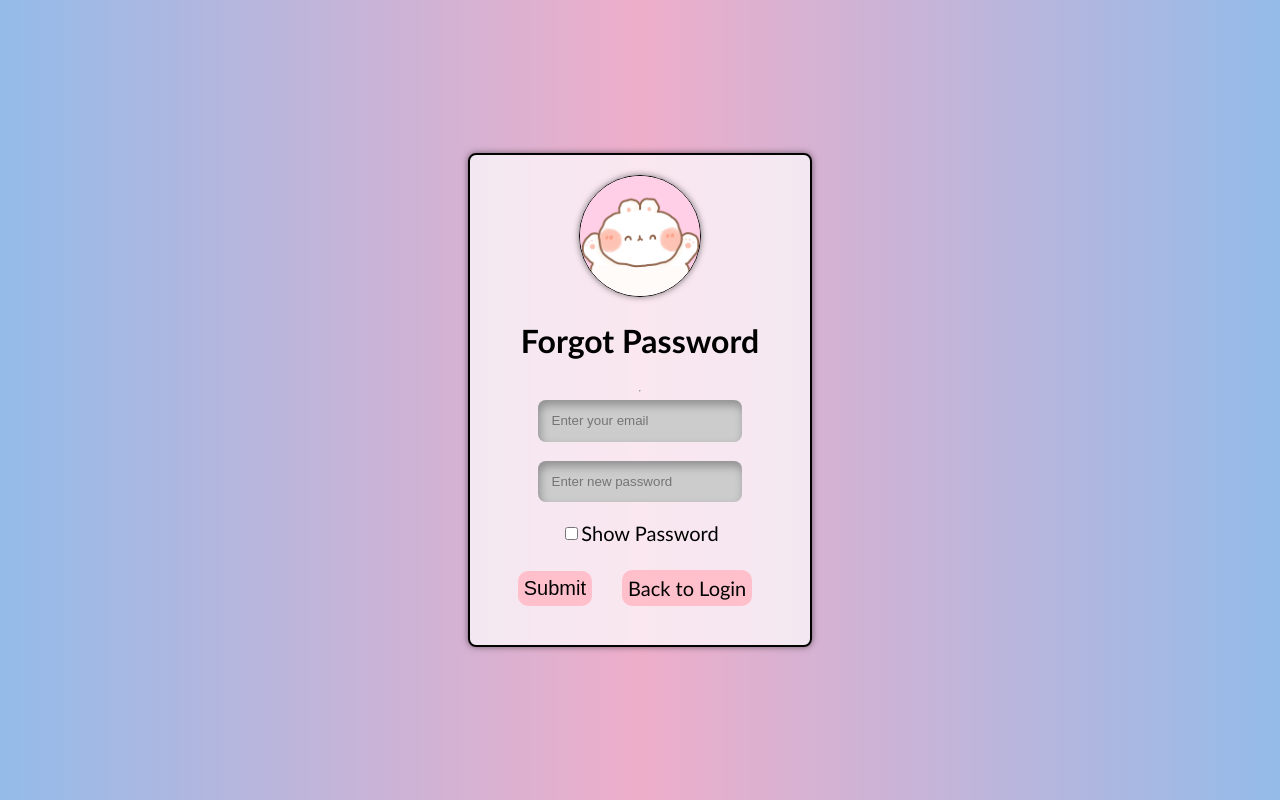
After one commit to ArinGitPort/OnlineShopWebsite, a PHP site: page /forgotpass.php in a window 1280 px wide. The commit adds this page. Run offline with PHP 8.4, Linux system fonts and the light colour scheme.

Commit message:
Added Forgot password functionality

```diff
--- /dev/null
+++ b/forgotpass.php
@@ -0,0 +1,94 @@
+<?php
+session_start(); // Start the session
+
+// Database connection
+$servername = "localhost";
+$dbUsername = "root"; // Database username
+$dbPassword = ""; // Database password
+$dbname = "logindb"; // Use your existing database name
+
+$conn = new mysqli($servername, $dbUsername, $dbPassword, $dbname);
+
+// Check connection
+if ($conn->connect_error) {
+    die("Connection failed: " . $conn->connect_error);
+}
+
+// Process forgot password
+if ($_SERVER["REQUEST_METHOD"] == "POST") {
+    $emailInput = trim($_POST['emailInp']); // Capture email input
+    $newPasswordInput = trim($_POST['newPasswordInp']); // Capture new password input
+
+    // Use prepared statements to avoid SQL injection
+    $stmt = $conn->prepare("SELECT * FROM userinfo WHERE useremail = ?");
+    $stmt->bind_param("s", $emailInput);
+    $stmt->execute();
+    $result = $stmt->get_result();
+
+    if ($result->num_rows > 0) {
+        // If the email exists, update the password in the database
+        $hashedPassword = password_hash($newPasswordInput, PASSWORD_DEFAULT); // Hash the new password
+        $updateStmt = $conn->prepare("UPDATE userinfo SET userpassword = ? WHERE useremail = ?");
+        $updateStmt->bind_param("ss", $hashedPassword, $emailInput);
+        $updateStmt->execute();
+
+        echo "<script>alert('Your password has been successfully updated!');</script>";
+    } else {
+        echo "<script>alert('Email not found!');</script>";
+    }
+
+    $stmt->close(); // Close statement
+    $updateStmt->close(); // Close update statement
+}
+
+$conn->close(); // Close connection
+?>
+
+<!DOCTYPE html>
+<html lang="en">
+<head>
+    <link rel="stylesheet" href="stylingfile/forgotpass.css" />
+    <link rel="icon" href="iconlogo/bunniwinkleIcon.ico">
+    <meta charset="UTF-8" />
+    <meta name="viewport" content="width=device-width, initial-scale=1.0" />
+    <title>Forgot Password</title>
+</head>
+
+<body>
+  <div class="forgotPasswordBoxContainer">
+    <div class="iconDiv">
+      <img src="imgBG/bunniwinkleIcon.jpg">
+    </div>
+
+    <form action="" method="POST">
+      <div class="forgotPasswordHeaderDiv">
+        <h1 class="forgotPasswordHeader">Forgot Password</h1>
+        <hr>
+      </div>
+      <div class="forgotPasswordInfoDiv">
+        <input name="emailInp" class="emailBox" type="email" placeholder="Enter your email" required><br>
+        <input name="newPasswordInp" class="newPasswordBox" type="password" placeholder="Enter new password" required><br>
+      </div>
+      <div class="showpassDiv">
+      <input class="showpass" type="checkbox" id="showNewPassword" onclick="toggleNewPassword()"> Show Password
+      </div>
+      <div class="forgotPasswordButtonDiv">
+        <button type="submit" class="forgotPasswordButton">Submit</button>
+        <a href="login.php" class="forgotPasswordButton" style="text-decoration: none; color: inherit">Back to Login</a>
+      </div>
+    </form>
+  </div>
+
+  <!-- JavaScript to toggle password visibility -->
+  <script>
+    function toggleNewPassword() {
+      var newPasswordInput = document.querySelector(".newPasswordBox");
+      if (newPasswordInput.type === "password") {
+        newPasswordInput.type = "text";
+      } else {
+        newPasswordInput.type = "password";
+      }
+    }
+  </script>
+</body>
+</html>
--- a/home.php
+++ b/home.php
@@ -17,6 +17,7 @@
     <div class="maindisplayDiv2">
         <div class="insideDisplayDiv2">
             <!-- Title above the slideshow -->
+
             <h2 class="slideshow-title">WELCOME TO BUNNIWINKLE INVENTORY SYSTEM</h2>
 
             <!-- Slideshow container -->
@@ -40,6 +41,7 @@
                     <img src="imgBG/bunniartscraft.jpg" class="slideshow-image">
                     <div class="text"></div>
                 </div>
+                <p class="introducePara">Welcome to bunniwinkle inventory system app. The goal of this app is to make monitoring of orders and products easier. </p>
 
                 <!-- Next and previous buttons -->
                 <a class="prev" onclick="plusSlides(-1)">&#10094;</a>
--- a/stylingfile/edititem.css
+++ b/stylingfile/edititem.css
@@ -18,7 +18,7 @@ background: radial-gradient(circle, rgba(247,190,215,0.8932365182401085) 5%, rgb
   width: 300px;
   height: 400px;
   padding: 20px;
-  background-color: #97ada3;
+  background-color: rgba(151, 158, 173, 0.5);
 }
 
 .editprodContainer2 {
@@ -36,7 +36,7 @@ background: radial-gradient(circle, rgba(247,190,215,0.8932365182401085) 5%, rgb
   width: 300px;
   height: 600px;
   padding: 20px;
-  background-color: #979ead;
+  background-color: rgba(151, 158, 173, 0.5);
 }
 
 .editForm {
--- /dev/null
+++ b/stylingfile/forgotpass.css
@@ -0,0 +1,158 @@
+body {
+  background: rgb(238, 174, 202);
+  background: radial-gradient(
+    circle,
+    rgba(238, 174, 202, 1) 0%,
+    rgba(148, 187, 233, 1) 100%
+  );
+  font-family: "Trebuchet MS", "Lucida Sans Unicode", "Lucida Grande",
+    "Lucida Sans", Arial, sans-serif;
+}
+
+.forgotPasswordBoxContainer {
+  display: inline-block;
+  position: fixed;
+  top: 50%;
+  left: 50%;
+  transform: translate(-50%, -50%);
+
+  align-items: center;
+  border: solid 2px;
+  border-radius: 8px;
+  box-shadow: 0 0 6px rgba(0, 0, 0, 0.5);
+
+  width: 300px;
+  height: 450px;
+  padding: 20px;
+  background-color: rgba(255, 255, 255, 0.7); /* White with 70% opacity */
+}
+
+.iconDiv {
+  text-align: center;
+}
+
+.iconDiv img {
+  border: solid 0.5px;
+  box-shadow: 0 0 6px rgb(0, 0, 0, 0.5);
+  border-radius: 100px;
+  width: 40%;
+}
+
+
+.forgotPasswordHeaderDiv,
+.forgotPasswordInfoDiv {
+  display: flex;
+  flex-direction: column;
+  align-items: center;
+}
+
+.forgotPasswordButtonDiv {
+  display: flex;
+  flex-direction: row;
+  align-items: center;
+  justify-content: center;
+}
+
+.showpassDiv{
+  display: flex;
+  flex-direction: row;
+  align-items: center;
+  justify-content: center;
+  margin-bottom: 15px;
+  font-size: 20px;
+}
+
+.forgotPasswordButton{
+  margin: 10px;
+}
+
+.loginHeader {
+  font-family: "Trebuchet MS", "Lucida Sans Unicode", "Lucida Grande",
+    "Lucida Sans", Arial, sans-serif;
+}
+
+.usernameBox {
+  font-size: 20px;
+  margin-bottom: 20px;
+  border-color: rgba(255, 255, 255);
+  border-radius: 6px;
+  outline: none;
+  box-shadow: 0 0 6px rgb(135, 202, 199, 1);
+}
+
+
+
+.forgotPassLink {
+  margin-left: 40px;
+}
+
+.loginButtonDiv {
+  display: flex;
+  flex-direction: row;
+  align-items: center;
+  justify-content: center;
+  margin-top: 15px;
+}
+
+.loginInfoDiv {
+  display: flex;
+  flex-direction: column;
+  align-items: center;
+  border-bottom: solid 2px black;
+  margin-bottom: 10px;
+}
+
+.forgotPasswordButton {
+  border-radius: 10px;
+  background-color: pink;
+  border: none;
+  padding: 6px;
+  font-size: 20px;
+  margin-right: 20px;
+  transition: background-color 0.3s ease, transform 0.3s ease, box-shadow 0.3s;
+}
+
+.forgotPasswordButton:hover {
+  background-color: hotpink;
+  box-shadow: 0 0 6px rgba(184, 112, 112, 1);
+  transform: scale(1.1);
+  cursor: pointer;
+}
+
+
+.emailBox {
+  border: none;
+  outline: none;
+  border-radius: 8px;
+  padding: 1em;
+  background-color: #ccc;
+  box-shadow: inset 2px 5px 10px rgba(0,0,0,0.3);
+  transition: 300ms ease-in-out;
+}
+
+.emailBox:hover {
+  background-color: white;
+  transform: scale(1.05);
+  box-shadow: 13px 13px 100px #969696,
+             -13px -13px 100px #ffffff;
+}
+
+
+.newPasswordBox {
+  border: none;
+  outline: none;
+  border-radius: 8px;
+  padding: 1em;
+  background-color: #ccc;
+  box-shadow: inset 2px 5px 10px rgba(0,0,0,0.3);
+  transition: 300ms ease-in-out;
+
+}
+
+.newPasswordBox:hover {
+  background-color: white;
+  transform: scale(1.05);
+  box-shadow: 13px 13px 100px #969696,
+             -13px -13px 100px #ffffff;
+
+}
```
Also changed, not shown: Inventory.php (+18 -3 lines), Login.php (+19 -1 lines), productorder.php (+18 -3 lines), register.php (+44 -5 lines), stylingfile/home.css (+8 -0 lines), stylingfile/loginstyle.css (+40 -14 lines), stylingfile/register.css (+58 -1 lines).
